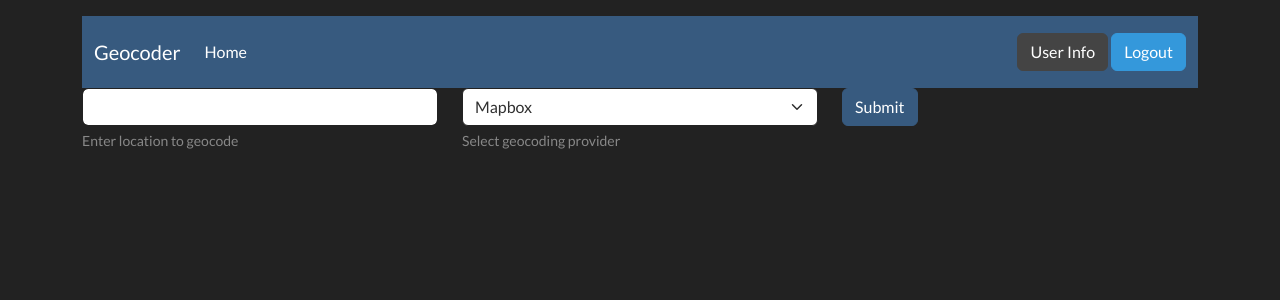
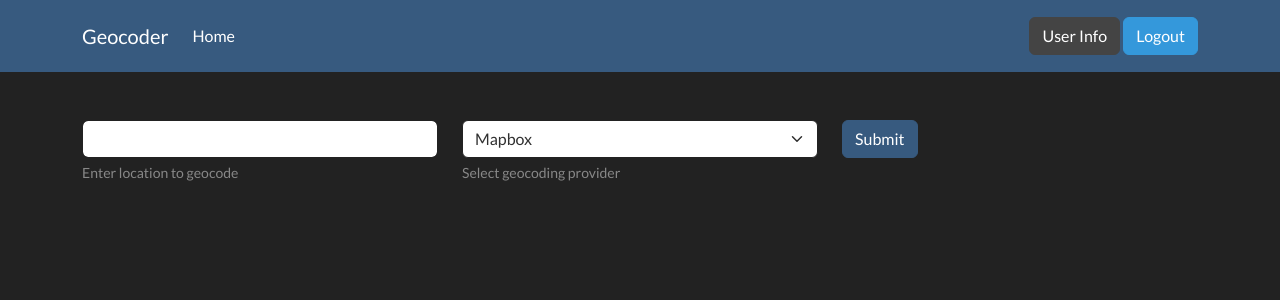
Before and after one commit to mblackgeo/flask-geocoding-webapp, a Flask app: page / in a window 1280 px wide. Shown: the top 300 px of the page. Run offline with Flask 2, Linux system fonts and the light colour scheme.

Commit message:
Correct the spacing before rendering the content container

```diff
--- a/geocoder_app/templates/layout.html
+++ b/geocoder_app/templates/layout.html
@@ -9,11 +9,11 @@
 </head>
 
 <body>
-    <div class="container py-3">
     {% include 'navigation.html' %}
-    {% block content %}{% endblock %}
-</div>
-<script src="https://cdn.jsdelivr.net/npm/bootstrap@5.1.3/dist/js/bootstrap.bundle.min.js"
+    <div class="container mt-5">
+        {% block content %}{% endblock %}
+    </div>
+    <script src="https://cdn.jsdelivr.net/npm/bootstrap@5.1.3/dist/js/bootstrap.bundle.min.js"
         integrity="sha384-ka7Sk0Gln4gmtz2MlQnikT1wXgYsOg+OMhuP+IlRH9sENBO0LRn5q+8nbTov4+1p"
         crossorigin="anonymous"></script>
 </body>
```
